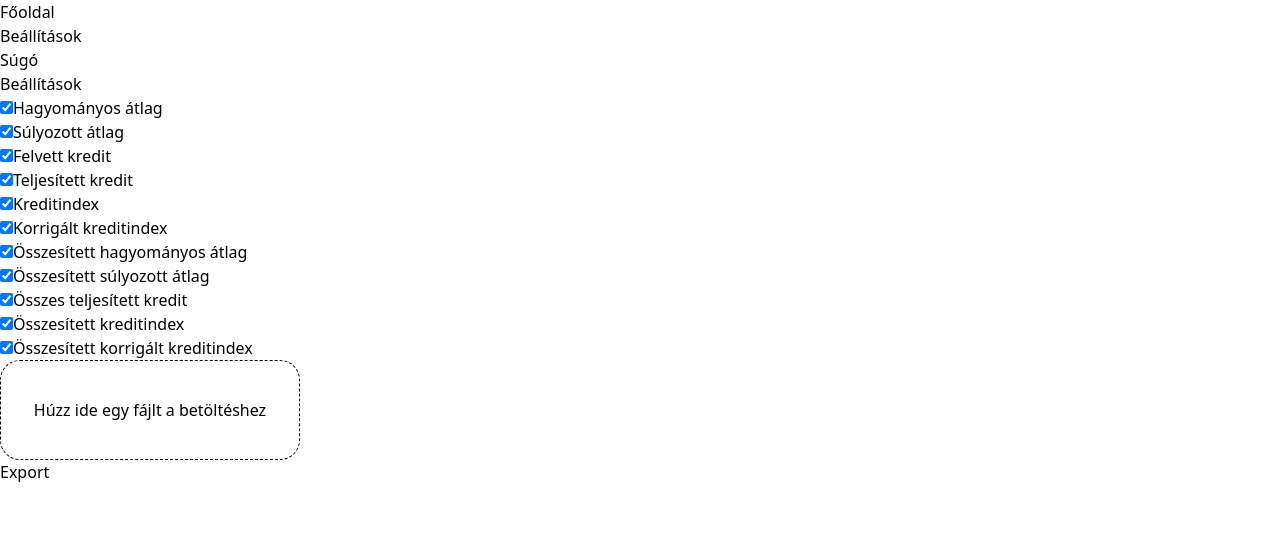
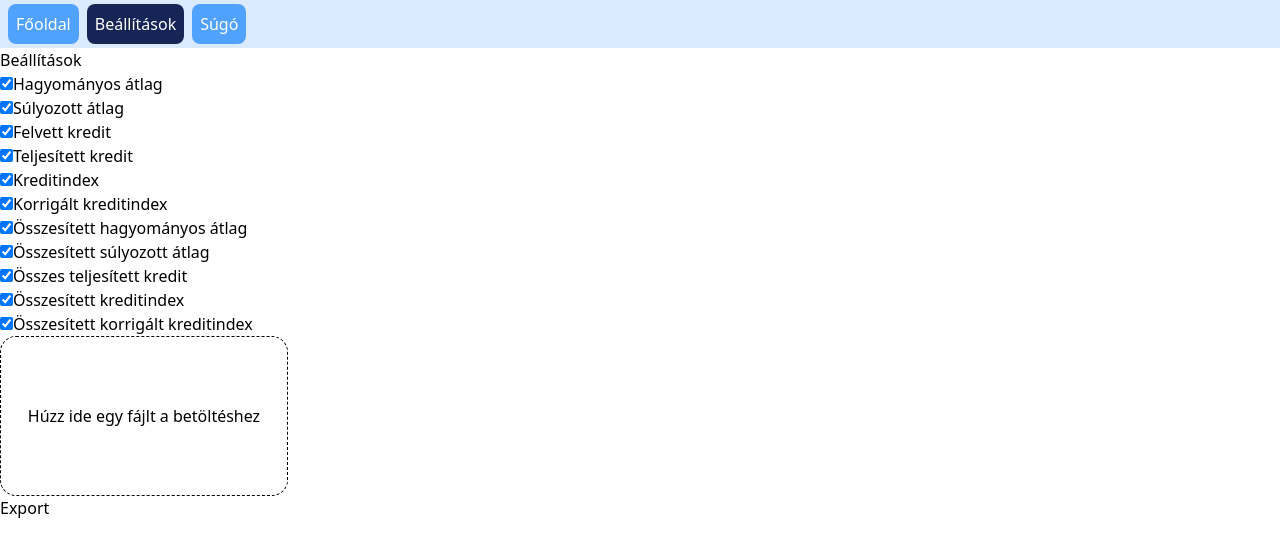
Before and after one commit to janosnagygyorgy/kredit-v2, a React (Vite) app: page /settings in a window 1280 px wide. Shown: the top 556 px of the page. Built offline with nearby package versions, Linux system fonts and the light colour scheme.

Commit message:
Replace inline styles with Tailwind

```diff
--- a/src/components/DragDropList/DropZone.tsx
+++ b/src/components/DragDropList/DropZone.tsx
@@ -1,17 +1,28 @@
+import { useState } from "react";
+
 interface DropZoneProps {
   index: number;
   handleOnDrop: (index: number) => void;
 }
 
 function DropZone({ index, handleOnDrop }: DropZoneProps) {
+  const [isDraggedOver, setIsDraggedOver] = useState(false);
   return (
     <div
+      onDragEnter={() => setIsDraggedOver(() => true)}
+      onDragLeave={() => setIsDraggedOver(() => false)}
       onDrop={() => {
+        setIsDraggedOver(() => false);
         handleOnDrop(index);
       }}
       onDragOver={(e) => e.preventDefault()}
-      style={{ height: "20px", backgroundColor: "blue" }}
-    ></div>
+      className={`text-center text-xs m-0.5
+        border-dashed border-1 rounded-sm
+        transition-all duration-100 ease-in-out
+        ${isDraggedOver ? "h-5" : "h-2 opacity-0"}`}
+    >
+      Áthelyezés
+    </div>
   );
 }
 
--- a/src/components/Navbar.tsx
+++ b/src/components/Navbar.tsx
@@ -4,11 +4,11 @@ import { Link, useMatch, useResolvedPath } from "react-router-dom";
 function Navbar() {
   return (
     <nav className="navbar">
-      <ul>
+      <div className="flex bg-blue-100 p-1">
         <NavigationLink to="/home">Főoldal</NavigationLink>
         <NavigationLink to="/settings">Beállítások</NavigationLink>
         <NavigationLink to="/help">Súgó</NavigationLink>
-      </ul>
+      </div>
     </nav>
   );
 }
@@ -23,9 +23,12 @@ function NavigationLink({ to, children }: NavigationLinkProps) {
   const isActive = useMatch({ path: resolvedPath.pathname, end: true });
 
   return (
-    <li className={isActive ? "active" : ""}>
+    <div
+      className={`rounded-lg p-2 text-white mx-1
+        ${isActive ? "bg-blue-950" : "bg-blue-400"}`}
+    >
       <Link to={to}>{children}</Link>
-    </li>
+    </div>
   );
 }
 
--- a/src/pages/home/components/SemesterSelect.tsx
+++ b/src/pages/home/components/SemesterSelect.tsx
@@ -26,7 +26,7 @@ function SemesterSelect({
   }
 
   return (
-    <>
+    <div className="w-1/2">
       <DragDropList
         onMoveItem={onMoveSemester}
         items={options.map(
@@ -36,10 +36,9 @@ function SemesterSelect({
               children: (
                 <div
                   onClick={() => handleSemesterChange(option)}
-                  style={{
-                    backgroundColor: option === selectedSemester ? "red" : "",
-                    cursor: "grab",
-                  }}
+                  className={`cursor-pointer active:cursor-grabbing ${
+                    option === selectedSemester ? "bg-red-300" : ""
+                  }`}
                 >
                   {`${index}. ${option}`}
                 </div>
@@ -61,7 +60,7 @@ function SemesterSelect({
       >
         Félév hozzáadása
       </button>
-    </>
+    </div>
   );
 }
 
--- a/src/pages/home/components/SubjectList/SubjectListItem.tsx
+++ b/src/pages/home/components/SubjectList/SubjectListItem.tsx
@@ -46,7 +46,7 @@ function SubjectListItem({
   }, [subjectState]);
 
   return (
-    <>
+    <div className="cursor-grab active:cursor-grabbing">
       <div>{subjectState.id}</div>
       <input
         type="checkbox"
@@ -76,7 +76,7 @@ function SubjectListItem({
         value="Delete"
         onClick={() => onDeleteSubject(subject.id)}
       />
-    </>
+    </div>
   );
 }
 export default SubjectListItem;
--- a/src/pages/settings/components/ImportExport.tsx
+++ b/src/pages/settings/components/ImportExport.tsx
@@ -1,4 +1,5 @@
 import type { StoredData } from "interfaces/StoredData";
+import { useState } from "react";
 
 interface ImportExportProps {
   data: StoredData;
@@ -6,6 +7,8 @@ interface ImportExportProps {
 }
 
 function ImportExport({ data, onImport }: ImportExportProps) {
+  const [isDraggedOver, setIsDraggedOver] = useState(false);
+
   const fileInput = document.createElement("input");
   fileInput.type = "file";
   fileInput.onchange = (e) => {
@@ -52,17 +55,17 @@ function ImportExport({ data, onImport }: ImportExportProps) {
   return (
     <>
       <div
-        style={{
-          height: "100px",
-          width: "300px",
-          border: "1px dashed black",
-          borderRadius: "20px",
-          display: "flex",
-          justifyContent: "center",
-          alignItems: "center",
+        className={`h-40 w-2xs flex justify-center items-center cursor-pointer
+          border-dashed border-1 rounded-2xl
+          transition-all duration-200 ease-in-out
+          ${isDraggedOver ? "bg-gray-200" : ""}`}
+        onClick={handleImportClick}
+        onDragEnter={() => setIsDraggedOver(() => true)}
+        onDragLeave={() => setIsDraggedOver(() => false)}
+        onDrop={(e) => {
+          setIsDraggedOver(() => false);
+          handleImportDrop(e);
         }}
-        onClick={handleImportClick}
-        onDrop={handleImportDrop}
         onDragOver={(e) => e.preventDefault()}
       >
         Húzz ide egy fájlt a betöltéshez
```
